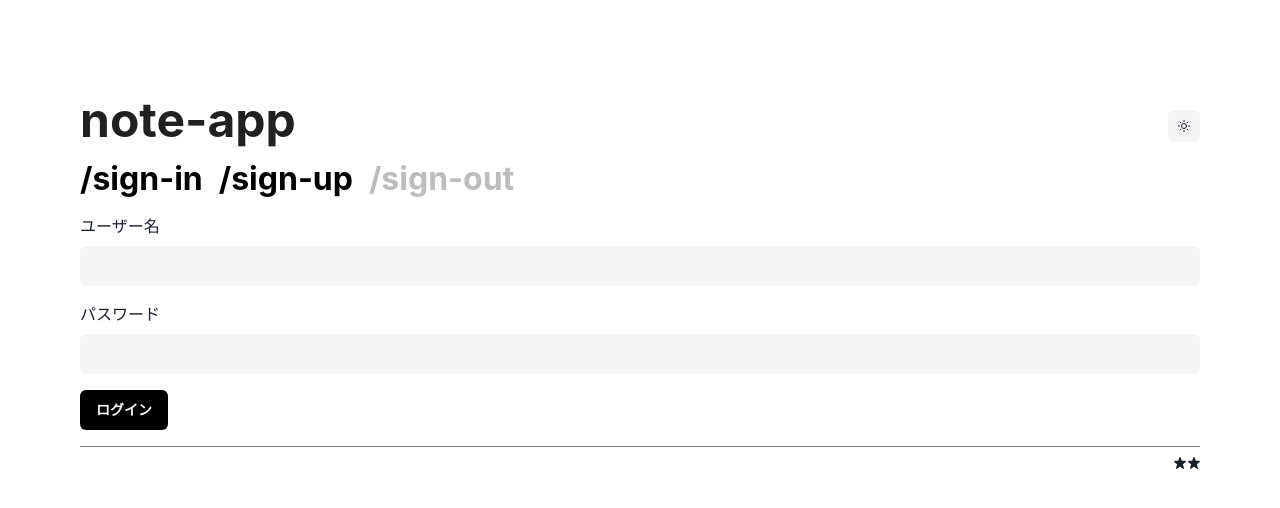
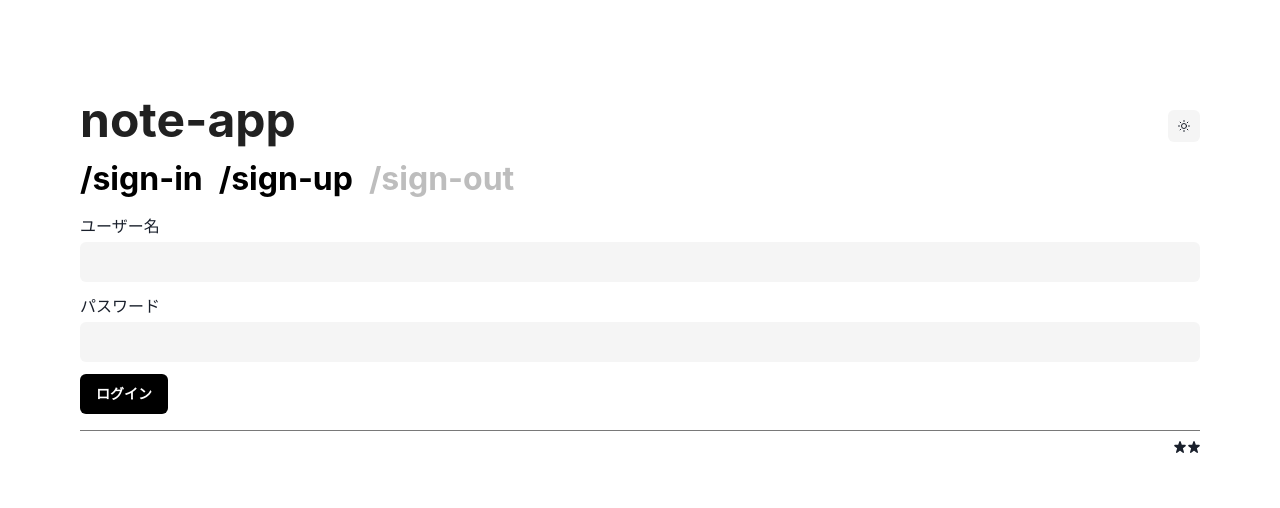
Before and after one commit to el3ctricpenguin/note-app, a Next.js app: page /sign-in in a window 1280 px wide. Shown: the top 508 px of the page. Built offline with nearby package versions, Linux system fonts and the light colour scheme; no server answers.

Commit message:
fix: styles

```diff
--- a/src/app/sign-in/page.tsx
+++ b/src/app/sign-in/page.tsx
@@ -57,14 +57,18 @@ export default function SignIn() {
         <>
             <FormControl as="form" onSubmit={onSubmit}>
                 <AuthHeader />
-                <VStack spacing={4} align="start">
+                <VStack spacing={3} align="start">
                     <FormControl id="credentials-username" isInvalid={!!errors.username}>
-                        <FormLabel fontSize="lg">ユーザー名</FormLabel>
+                        <FormLabel fontSize="lg" mb={1}>
+                            ユーザー名
+                        </FormLabel>
                         <Input type="text" {...register("username")} variant="filled" />
                         <FormErrorMessage>{errors.username?.message}</FormErrorMessage>
                     </FormControl>
                     <FormControl id="credentials-password" isInvalid={!!errors.password}>
-                        <FormLabel fontSize="lg">パスワード</FormLabel>
+                        <FormLabel fontSize="lg" mb={1}>
+                            パスワード
+                        </FormLabel>
                         <Input type="password" {...register("password")} variant="filled" />
                         <FormErrorMessage>{errors.password?.message}</FormErrorMessage>
                     </FormControl>
--- a/src/app/sign-up/page.tsx
+++ b/src/app/sign-up/page.tsx
@@ -6,7 +6,6 @@ import { z } from "zod";
 import { zodResolver } from "@hookform/resolvers/zod";
 import { useRouter } from "next/navigation";
 import { Button, FormControl, FormLabel, Heading, Input, VStack, FormErrorMessage, Link, useToast } from "@chakra-ui/react";
-import NextLink from "next/link";
 import { sleep } from "@/features/utils/sleep";
 import AuthHeader from "@/components/layout/AuthHeader";
 
```
